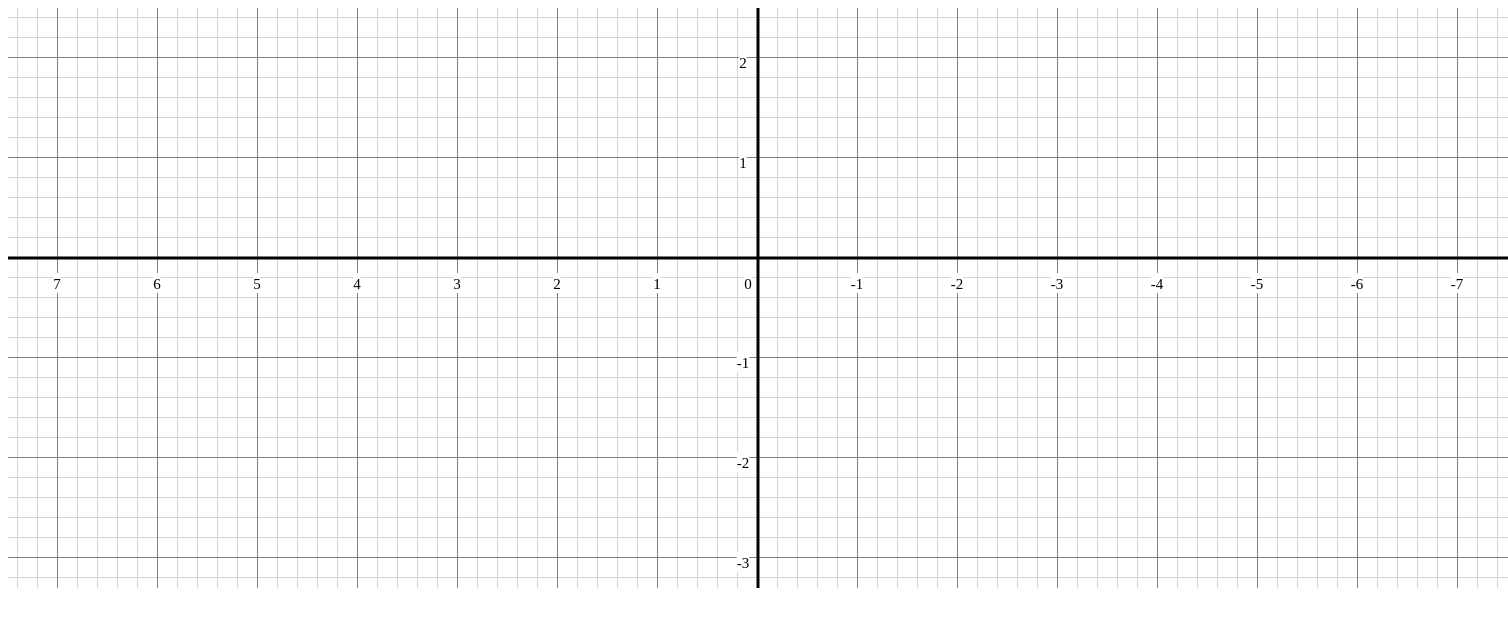
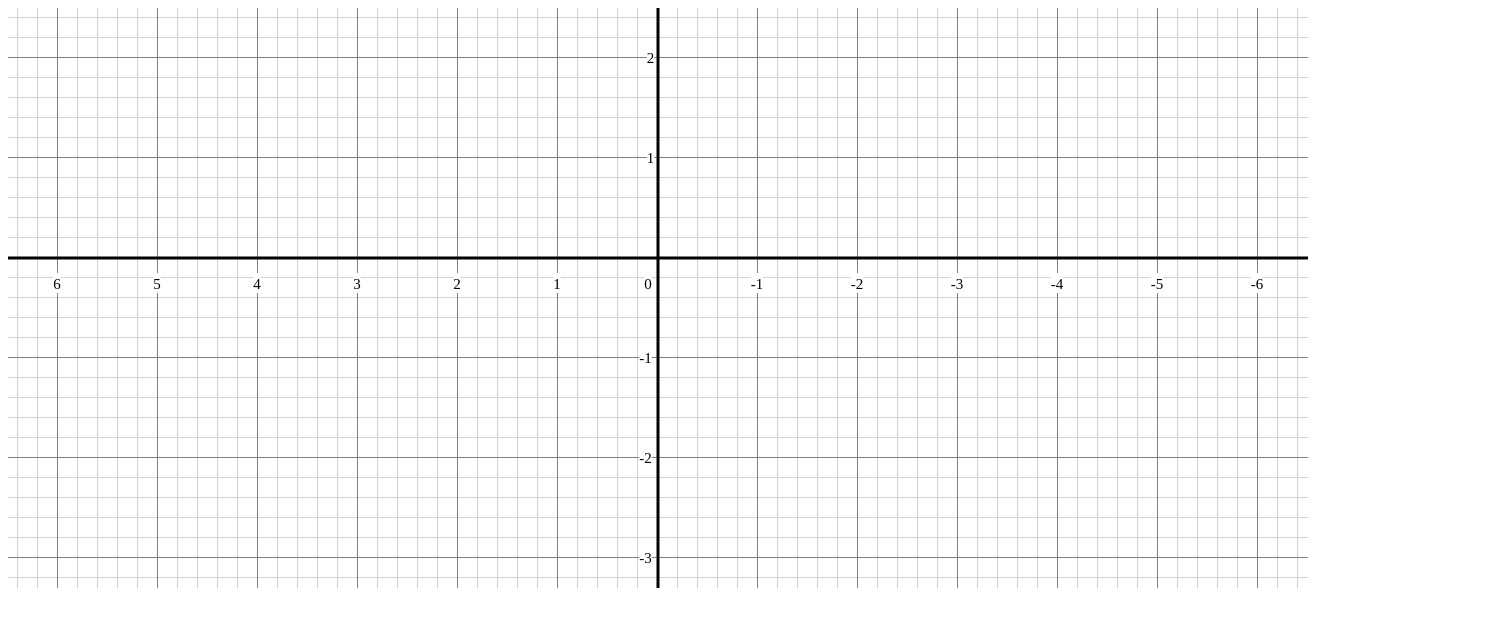
Before and after one commit to D11227/Graph, a plain HTML site: page index.html in a window 1280 px wide. Shown: the whole page, 1508 px wide, since content can reach past the window. Drawn offline with Linux system fonts and the light colour scheme.

Commit message:
Add the background & Align numbers label.

```diff
--- a/index.html
+++ b/index.html
@@ -5,7 +5,7 @@
                 <title>Graph</title>
         </head>
         <body>
-                <canvas id="canvas" width="1500" height="580"></canvas>
+                <canvas id="canvas" width="1300" height="580"></canvas>
 
                 <script type="module" src="./scripts/Main.js" charset="utf-8"></script>
         </body>
--- a/scripts/Game.js
+++ b/scripts/Game.js
@@ -38,12 +38,13 @@ class Game {
                 }
                 this.canvas.onmouseup = (event) => {
                         this.clicked = false;
-                        this.startPan.x = this.startPan.y = 0;
+                        this.startPan = new Vector();
                 }
                 this.canvas.onmousemove = (event) => {
                         if (!this.clicked) return;
                         this.mousePos = this.getMousePos(event);
                         this.graph.panCamera(this.mousePos, this.startPan);
+                        this.startPan = mousePos.copy();
                 }
         }
         getMousePos(event) {
@@ -60,7 +61,8 @@ class Game {
                 this.mouseEvents();
         }
         tick() {
-                this.ctx.clearRect(0, 0, WIDTH_GAME, HEIGHT_GAME);
+                this.ctx.fillStyle = 'white';
+                this.ctx.fillRect(0, 0, WIDTH_GAME, HEIGHT_GAME);
                 let lastTickLength = Date.now() - this.lastTimestamp;
                 this.lastTimestamp = Date.now();
                 this.tickLengthArray.push(lastTickLength);
--- a/scripts/Globals.js
+++ b/scripts/Globals.js
@@ -1,2 +1,2 @@
-export const WIDTH_GAME = 1500;
+export const WIDTH_GAME = 1300;
 export const HEIGHT_GAME = 580;
--- a/scripts/Graph.js
+++ b/scripts/Graph.js
@@ -9,7 +9,7 @@ class Graph {
                 this.offset = new Vector();
                 this.ctx = game.ctx;
                 this.pos = pos;
-                this.fpos = new Vector(450, 350);
+                this.fpos = pos.copy();
                 this.axis = new Vector(450, 310);
 
                 this.functions = [];
@@ -78,7 +78,7 @@ class Graph {
                                         i,
                                         (type === 'x')
                                         ? new Vector(a, this.axis.y - this.offset.y + 20)
-                                        : new Vector(this.axis.x - this.offset.x - 15, a)
+                                        : new Vector(this.axis.x - this.offset.x - (this.ctx.measureText(i).width), a - 5)
                                 );
         }
         drawNumbers() {
```
